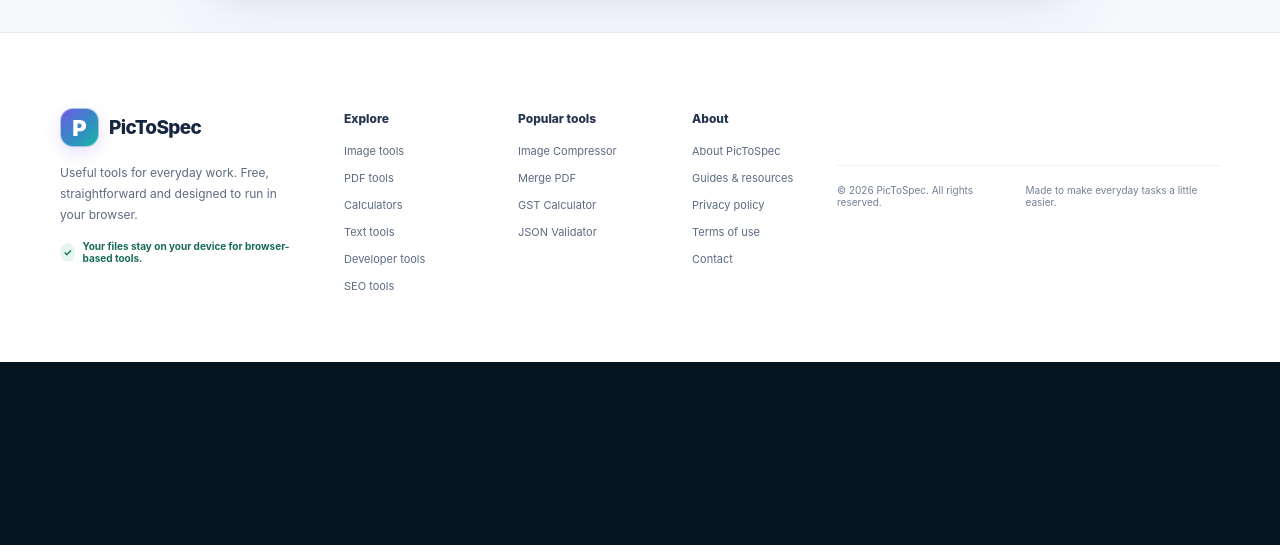
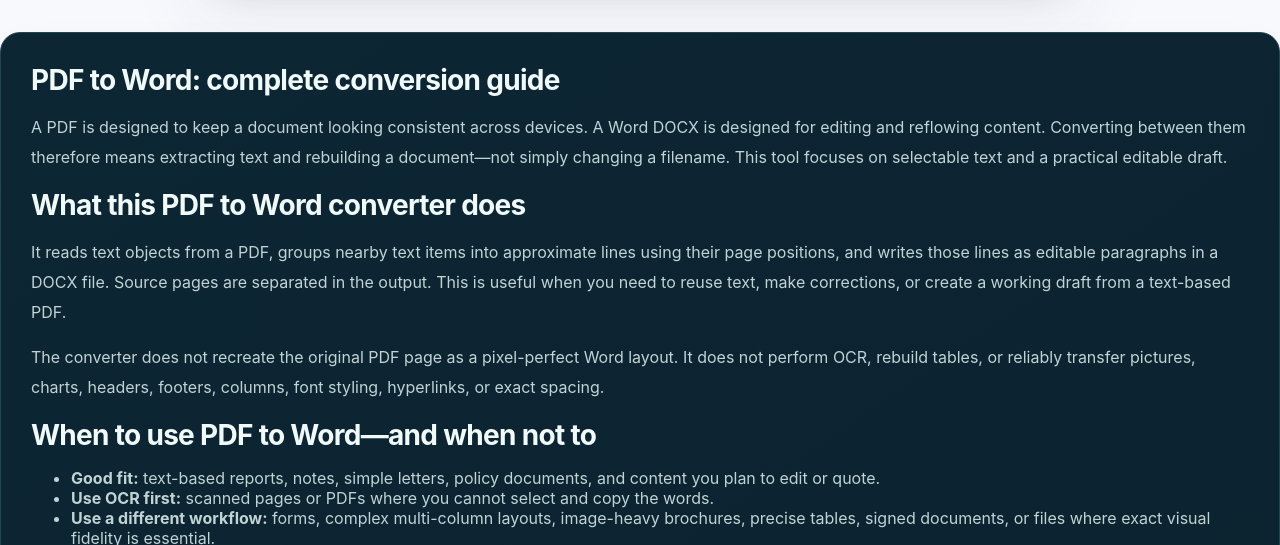
Before and after one commit to ya6331856-cpu/pic-to-spec, a Next.js app: page /pdf-to-word in a window 1280 px wide. Shown: the part 2255-2800 px from the top of the page. Before the commit the page ends 2617 px from the top, so only its background shows below. Built offline with nearby package versions, Linux system fonts and the light colour scheme; no server answers.

Commit message:
Add full PDF to Word knowledge guide to page

```diff
--- a/app/pdf-to-word/page.tsx
+++ b/app/pdf-to-word/page.tsx
@@ -1,5 +1,6 @@
 import type { Metadata } from "next";
 import PDFToWordTool from "@/components/PDFToWordTool";
+import PDFToWordGuide from "@/components/PDFToWordGuide";
 import ToolStructuredData from "@/components/ToolStructuredData";
 
 export const metadata: Metadata = {
@@ -40,6 +41,7 @@ export default function Page() {
         ]}
       />
       <PDFToWordTool />
+      <PDFToWordGuide />
     </>
   );
 }
```
